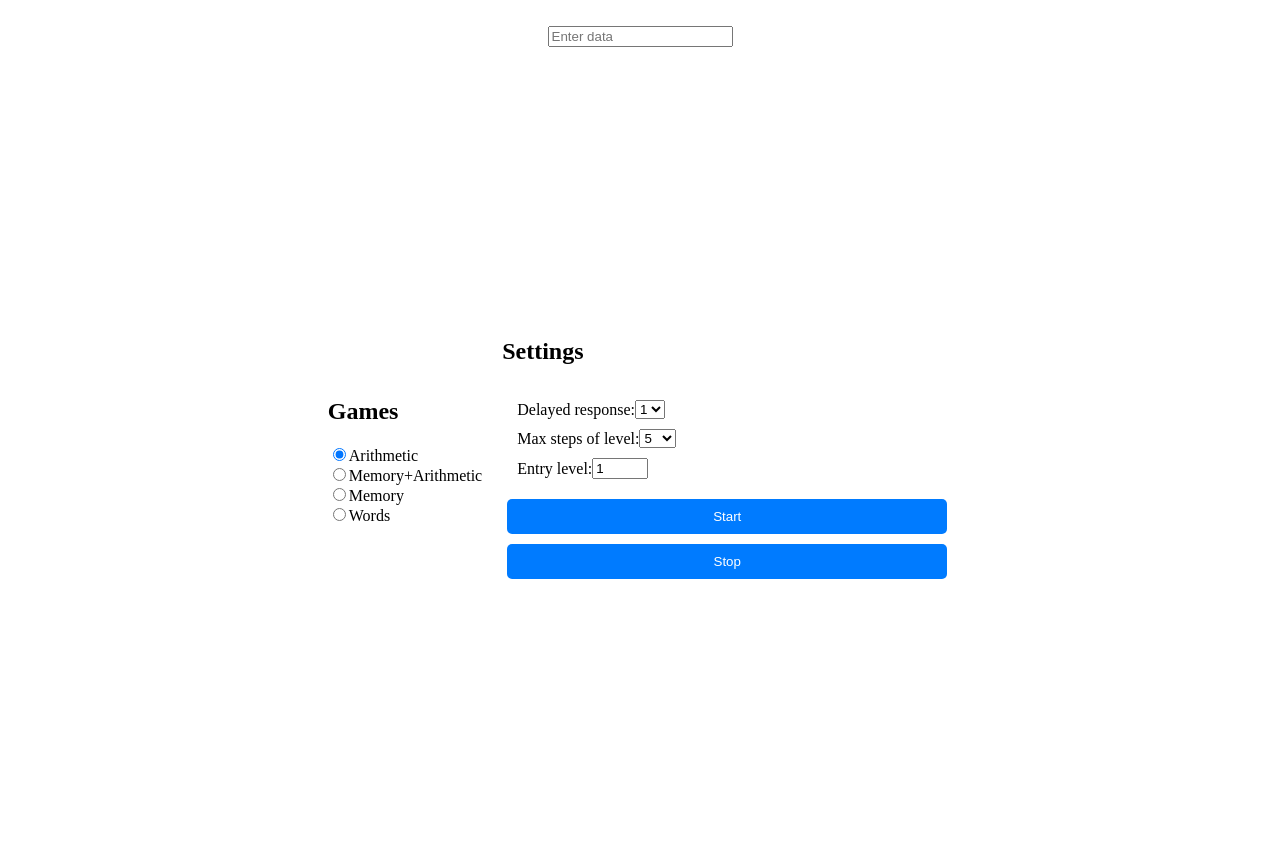
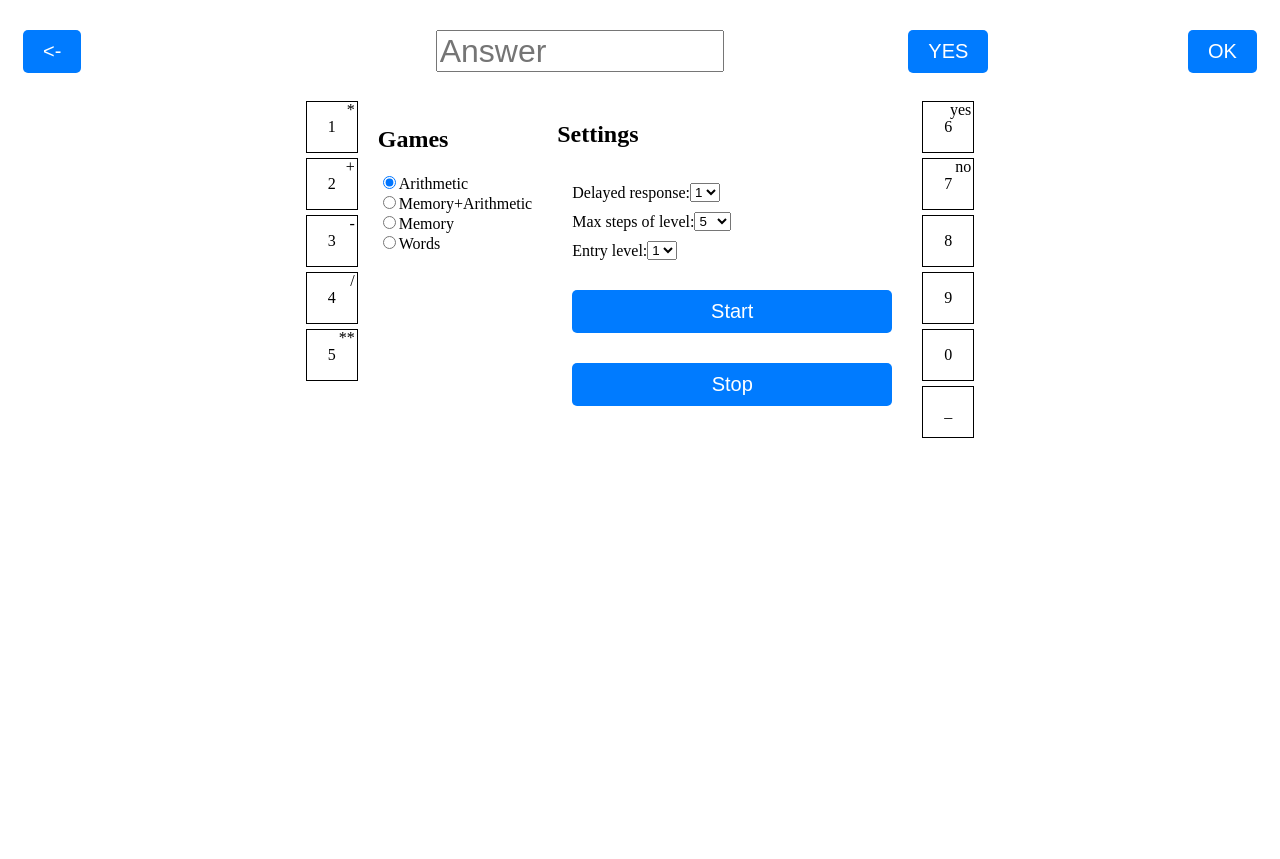
Before and after one commit to Serg6669999/math_game, a Python web app: template user_interface/web/templates/web.html in a window 1280 px wide. After the commit the page ends 438 px from the top, so only its background shows below. Run offline with Jinja, Linux system fonts and the light colour scheme; the template is opened without the code that fills it, so the values that code supplies are empty; some libraries are stand-ins or nearby versions.

Commit message:
add button

```diff
--- a/user_interface/web/static/client/methods.js
+++ b/user_interface/web/static/client/methods.js
@@ -55,11 +55,43 @@ document.getElementById("stop").addEventListener("click", function (){
         stop_game(document)
     }
         );
+document.getElementById("ok").addEventListener("click", function (){
+        sent_user_answer(document);
+    let input_ = document.getElementById("user_answer_")
+      input_.value = ""
+    }
+        );
+document.getElementById("yes").addEventListener("click", function (){
+        send_user_answer("yes");
+    let input_ = document.getElementById("user_answer_")
+      input_.value = ""
+    }
+        );
+document.getElementById("del").addEventListener("click", function (){
+
+    let input_ = document.getElementById("user_answer_")
+      input_.value = input_.value.substring(0, input_.value.length - 1)
+    }
+        );
 
 document.addEventListener("keypress", function(event) {
-  if (event.keyCode === 13) {
+  if (event.keyCode === 13)  {
     sent_user_answer(document);
     let input_ = document.getElementById("user_answer_")
       input_.value = ""
   }
 });
+
+// press numbers
+const keys = document.querySelectorAll('.key');
+
+keys.forEach(key => {
+    key.addEventListener('click', () => {
+        const input = document.getElementById("user_answer_");
+        const current_value = input.value;
+        memory_game = get_data_for_start_game(document)
+        let addition = ""
+        if (memory_game.game_name === "Memory") {addition = " "}
+        input.value = current_value + key.textContent[0] + addition
+    });
+});
--- a/user_interface/web/static/client/socket.js
+++ b/user_interface/web/static/client/socket.js
@@ -1,7 +1,7 @@
 const socket = io();
 
 socket.on('connect', function() {
-    socket.emit('connect_server', {data: 'I\'m connected!'});
+    socket.emit('connect_server');
 });
 
 socket.on('server_message', function (json) {
@@ -19,6 +19,6 @@ function start_game(body) {
     socket.emit('start_game', {data: body})
 }
 
-function socket_stop_game(body) {
-    socket.emit('stop_game', {data: body})
+function socket_stop_game() {
+    socket.emit('stop_game')
 }
--- a/user_interface/web/static/styles.css
+++ b/user_interface/web/static/styles.css
@@ -1,13 +1,43 @@
 h1 {
     text-align: center;
 }
-
+.body{
+    width: auto;
+}
+.keypad_left {
+        /*display: flex;*/
+        justify-content: left;
+        margin-top: 5px;
+    }
+.keypad_right {
+        /*display: flex;*/
+        justify-content: right;
+        margin-top: 5px;
+    }
+.key {
+        width: 50px;
+        height: 50px;
+        border: 1px solid black;
+        display: flex;
+        justify-content: center;
+        align-items: center;
+        cursor: pointer;
+        margin: 5px;
+        position: relative;
+    }
+.key sup {
+        position: absolute;
+        top: -1px; /* Располагаем степень выше основного числа */
+        right: 2px; /* Располагаем степень справа от основного числа */
+        font-size: 16px; /* Устанавливаем размер шрифта для степени */
+    }
 .container {
     display: flex;
+    flex-wrap: wrap;
     justify-content: center;
-    margin: 0;
-    height: 100vh;
-    align-items: center;
+    margin: 10px;
+    /*height: 150vh;*/
+    /*align-items: center;*/
 }
 
 .column {
@@ -18,18 +48,19 @@ h1 {
 .choose_game{
     display: flex;
     flex-direction: column;
-    margin: 10px;
+    margin: 15px;
 }
 
 .button {
     padding: 10px 20px;
-    margin: 5px;
+    margin: 15px;
     background-color: #007bff;
     color: white;
     border: none;
     border-radius: 5px;
     cursor: pointer;
     display: grid;
+    font-size:20px;
 
 }
 .button:visited {
@@ -51,16 +82,21 @@ h1 {
     display: flex;
     align-items: center;
     margin: 5px;
-    width: 420px;
+    width: 320px;
+}
+.input_number{
+    width: 50px;
 }
 .display {
     display: flex;
-    justify-content: center;
+    justify-content: space-between;
     align-items: center;
-    height: 30px;
+    height: 60px;
 }
-.user_answer{
-    size: 10px;
+.user_unswer_{
+    width: 280px;
+    height: 36px;
+    font-size:32px;
 }
 
 .button:hover {
--- a/user_interface/web/templates/web.html
+++ b/user_interface/web/templates/web.html
@@ -4,24 +4,36 @@
 <meta charset="UTF-8">
 <meta name="viewport" content="width=device-width, initial-scale=1.0">
     <link rel="stylesheet" href="static/styles.css">
-<title>Data Display</title>
+<title>NZT-50</title>
     <script src="https://cdnjs.cloudflare.com/ajax/libs/socket.io/4.0.1/socket.io.js" integrity="sha512-q/dWJ3kcmjBLU4Qc47E4A9kTB4m3wuTY7vkFJDTZKjTs8jhyGQnaUrxa0Ytd0ssMZhbNua9hE+E7Qv1j+DyZwA==" crossorigin="anonymous"></script>
 <script type="text/javascript" src="../static/client/socket.js" charset="utf-8">
 
 </script>
 
 </head>
-<body>
+<body class="body">
 <h1 id="message_for_user">{{ data }}</h1>
 <div class="display" id="dataDisplay">
-<!--    <form id="display">-->
-        <label for="user_answer_"></label><input type="text" name="user_answer" id="user_answer_" placeholder="Enter data" class="user_unswer">
-<!--        </form>-->
-<!--    <button id="submitButton">Submit</button>-->
+        <button id="del" class="button" value="del"> <- </button>
+        <label for="user_answer_"></label>
+        <input type="text" name="user_answer" id="user_answer_" placeholder="Answer" class="user_unswer_">
+    <button id="yes" class="button" value="yes">YES</button>
+    <button id="ok" class="button" value="ok">OK</button>
+
 </div>
 
 
+
 <div class="container">
+
+    <div class="keypad_left">
+        <div class="key" data-long-press-delay="200">1<sup>*</sup> </div>
+        <div class="key" data-long-press-delay="200">2<sup>+</sup></div>
+        <div class="key" data-long-press-delay="200">3<sup>-</sup></div>
+        <div class="key" data-long-press-delay="200">4<sup>/</sup></div>
+        <div class="key" data-long-press-delay="200">5<sup>**</sup></div>
+    </div>
+
     <form id="games" name="games" class="choose_game">
                 <h2>Games</h2>
             <label><input type="radio" value="Arithmetic" name="game" checked/>Arithmetic</label>
@@ -51,8 +63,16 @@
                 </div>
                 <div class="setting">
                     <span>Entry level:</span>
-                    <input id="entry_level" type="number" name="quantity" min="1" max="10" value="1">
-
+                    <label for="entry_level"></label><select id="entry_level">
+                        <option>1</option>
+                        <option>2</option>
+                        <option>3</option>
+                        <option>4</option>
+                        <option>5</option>
+                        <option>6</option>
+                        <option>7</option>
+                        <option>8</option>
+                    </select>
                 </div>
 
             </div>
@@ -60,6 +80,14 @@
             <button id="stop" class="button" value="stop">Stop</button>
 
         </div>
+        <div class="keypad_right">
+        <div class="key" data-long-press-delay="200">6<sup>yes</sup></div>
+        <div class="key" data-long-press-delay="200">7<sup>no</sup></div>
+        <div class="key">8</div>
+        <div class="key">9</div>
+        <div class="key">0</div>
+        <div class="key">_</div>
+        </div>
     </div>
 <script type="text/javascript" src="../static/client/methods.js"></script>
 </body>
```
